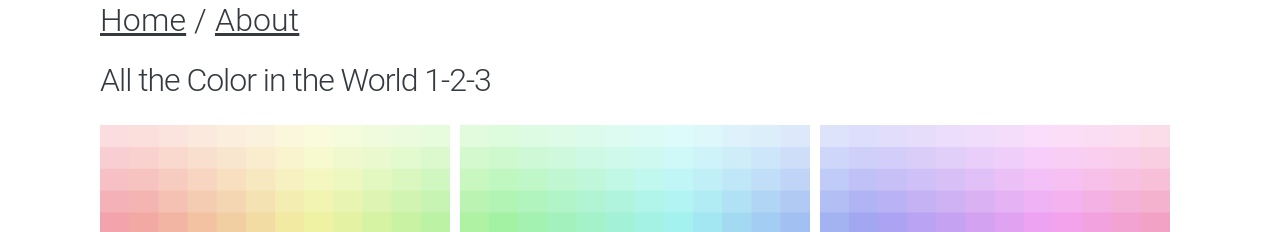
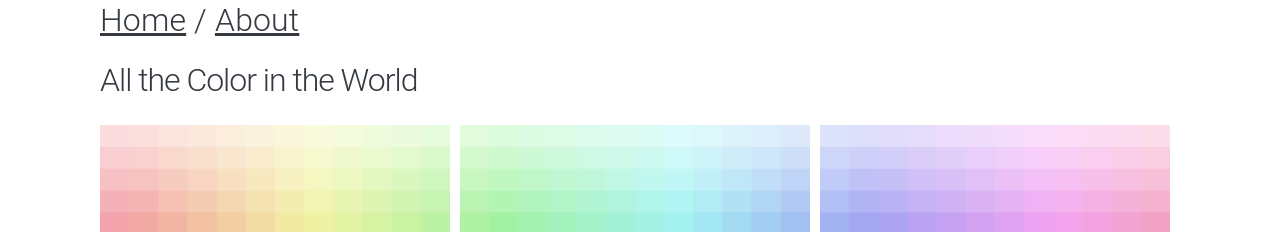
Before and after one commit to aparallax/allthecolorintheworld, a Jekyll site: the page built from index.html, in a window 1280 px wide. Shown: the top 232 px of the page. Built offline with Jekyll 4.4.1, drawn with Linux system fonts in a browser that asks for light colours.

Commit message:
Simplify index title

```diff
--- a/index.html
+++ b/index.html
@@ -1,6 +1,6 @@
 ---
 layout: opensea
-title: All the Color in the World 1-2-3
+title: All the Color in the World
 opensea: https://opensea.io/collection/all-the-color-in-the-world-1-2-3
 ---
 <div class="posters">
```
